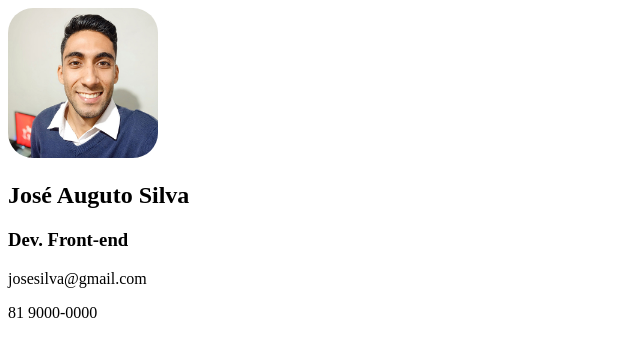
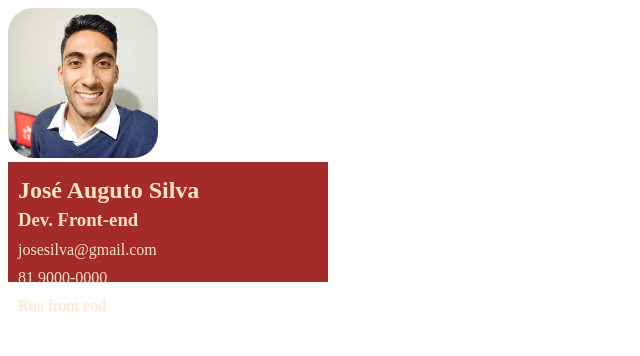
Before and after one commit to joseaugustosva/FAST-turma02, a plain HTML site: page Fundamentos de Frontend Web/Cartão Digital/index.html in a window 1280 px wide. Shown: the whole page, without its empty margins (0-640 px from the left). Drawn offline with Linux system fonts and the light colour scheme.

Commit message:
Inserir tags semanticas e estilos nas mesmas

```diff
--- a/Fundamentos de Frontend Web/Cartão Digital/index.html
+++ b/Fundamentos de Frontend Web/Cartão Digital/index.html
@@ -10,13 +10,19 @@
 
 <body>
 
+  <header>
+    <img src="/Fundamentos de Frontend Web/Cartão Digital/img/img01.jpg" alt="Imagem da Augusto">
+  </header>
 
-  <img src="/Fundamentos de Frontend Web/Cartão Digital/img/img01.jpg" alt="Imagem da pessoa Augusto">
-
-  <h2>José Auguto Silva</h2>
-  <h3>Dev. Front-end</h3>
-  <p>josesilva@gmail.com</p>
-  <p>81 9000-0000</p>
+  <main>
+    <article>
+      <h2>José Auguto Silva</h2>
+      <h3>Dev. Front-end</h3>
+      <p>josesilva@gmail.com</p>
+      <p>81 9000-0000</p>
+      <p>Rua front end</p>
+    </article>
+  </main>
 
 </body>
 
--- a/Fundamentos de Frontend Web/Cartão Digital/style.css
+++ b/Fundamentos de Frontend Web/Cartão Digital/style.css
@@ -2,3 +2,22 @@ img {
   width: 150px;
   border-radius: 25px;
 }
+
+article {
+  width: 300px;
+  height: 100px;
+  background: brown;
+  padding: 10px;
+}
+
+h2,
+h3 {
+  color: bisque;
+  margin: 5px 0;
+}
+
+p {
+  color: bisque;
+  margin: 0;
+  padding: 5px 0;
+}
```
